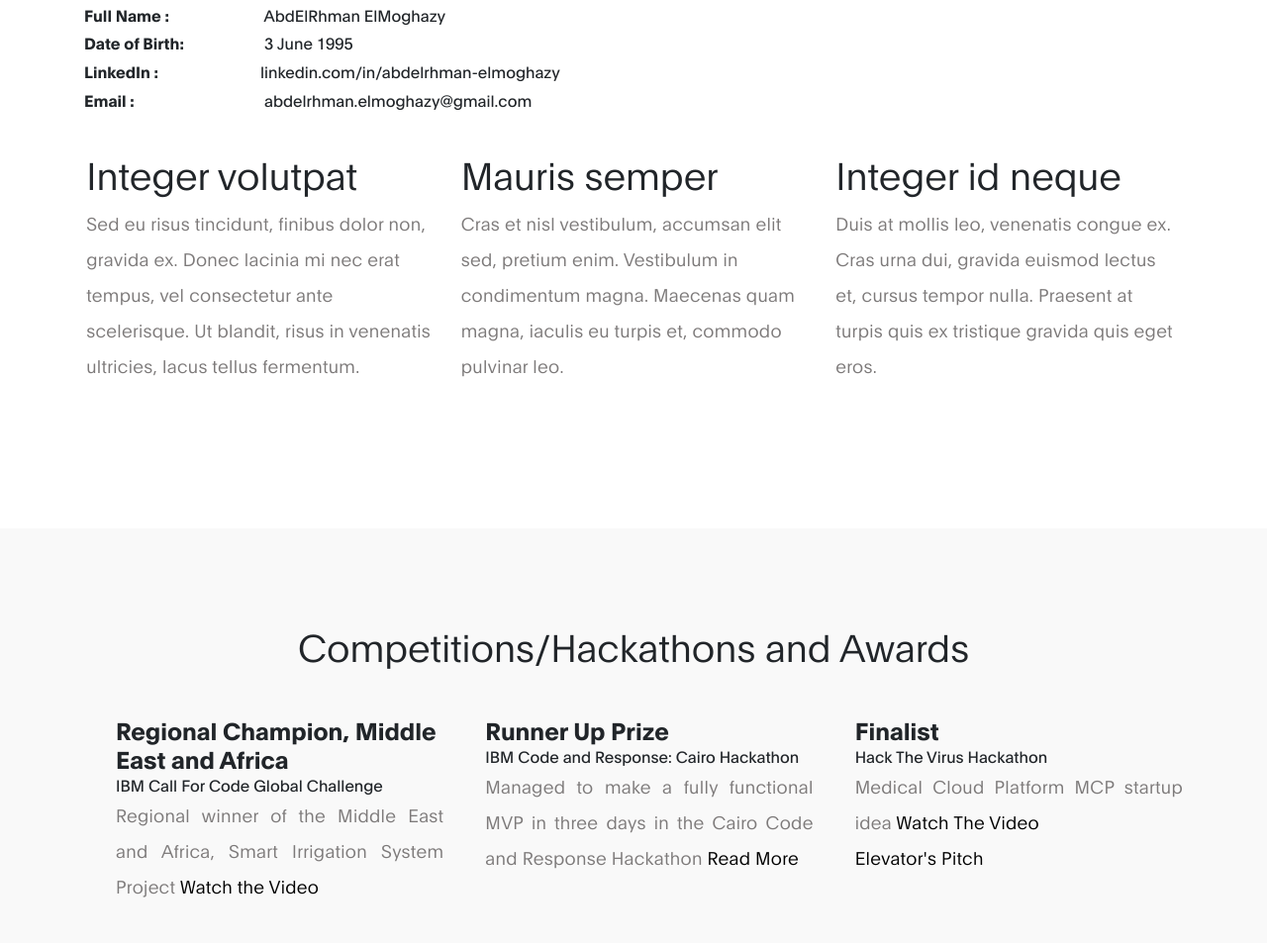
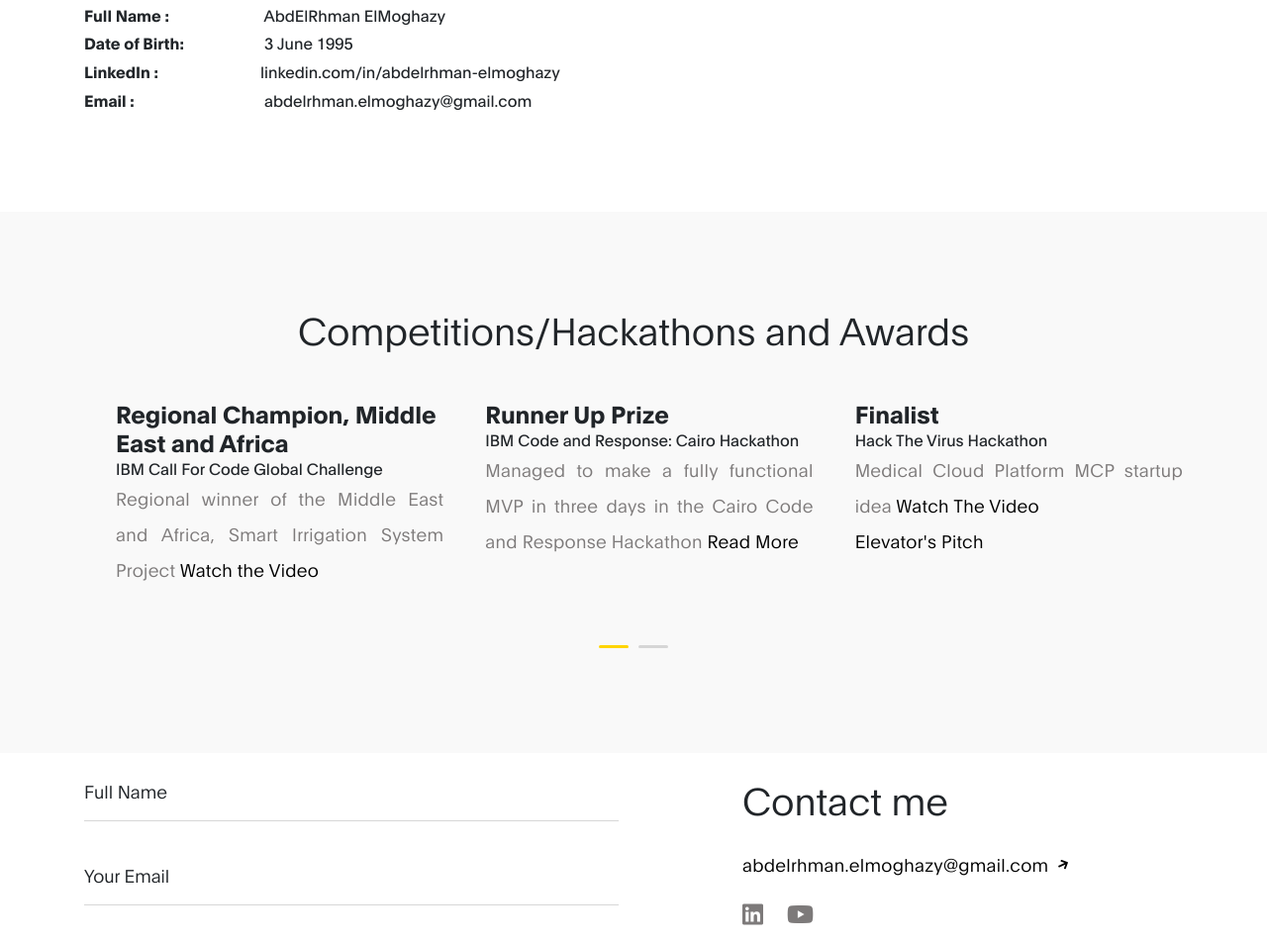
Before and after one commit to El-Moghazy/El-Moghazy.github.io, a plain HTML site: page index.html in a window 1280 px wide. Shown: the part 1274-2227 px from the top of the page at 99% size. Drawn offline with Linux system fonts and the light colour scheme.

Commit message:
Bug fixes in components

```diff
--- a/index.html
+++ b/index.html
@@ -31,7 +31,7 @@ https://www.tooplate.com/view/2120-ben-resume
         <div class="container">
 
             <a class="navbar-brand" href="#">
-                Ben Resume
+                AbdElRhman ELMoghazy
             </a>
 
             <button class="navbar-toggler" type="button" data-toggle="collapse" data-target="#navbarNav" aria-controls="navbarNav" aria-expanded="false" aria-label="Toggle navigation">
@@ -119,19 +119,6 @@ https://www.tooplate.com/view/2120-ben-resume
                 </div>
 
             </div>
-            <div class="row about-third">
-            	<div class="col-lg-4 col-md-4 col-12">
-                <h3>Integer volutpat</h3>
-                <p>Sed eu risus tincidunt, finibus dolor non, gravida ex. Donec lacinia mi nec erat tempus, vel consectetur ante scelerisque. Ut blandit, risus in venenatis ultricies, lacus tellus fermentum.</p>
-                </div>
-                <div class="col-lg-4 col-md-4 col-12">
-                <h3>Mauris semper</h3>
-                <p>Cras et nisl vestibulum, accumsan elit sed, pretium enim. Vestibulum in condimentum magna. Maecenas quam magna, iaculis eu turpis et, commodo pulvinar leo.</p>
-                </div>
-                <div class="col-lg-4 col-md-4 col-12">
-                <h3>Integer id neque</h3>
-                <p>Duis at mollis leo, venenatis congue ex. Cras urna dui, gravida euismod lectus et, cursus tempor nulla. Praesent at turpis quis ex tristique gravida quis eget eros.</p>
-                </div>
             </div>
         </div>
     </section>
```
